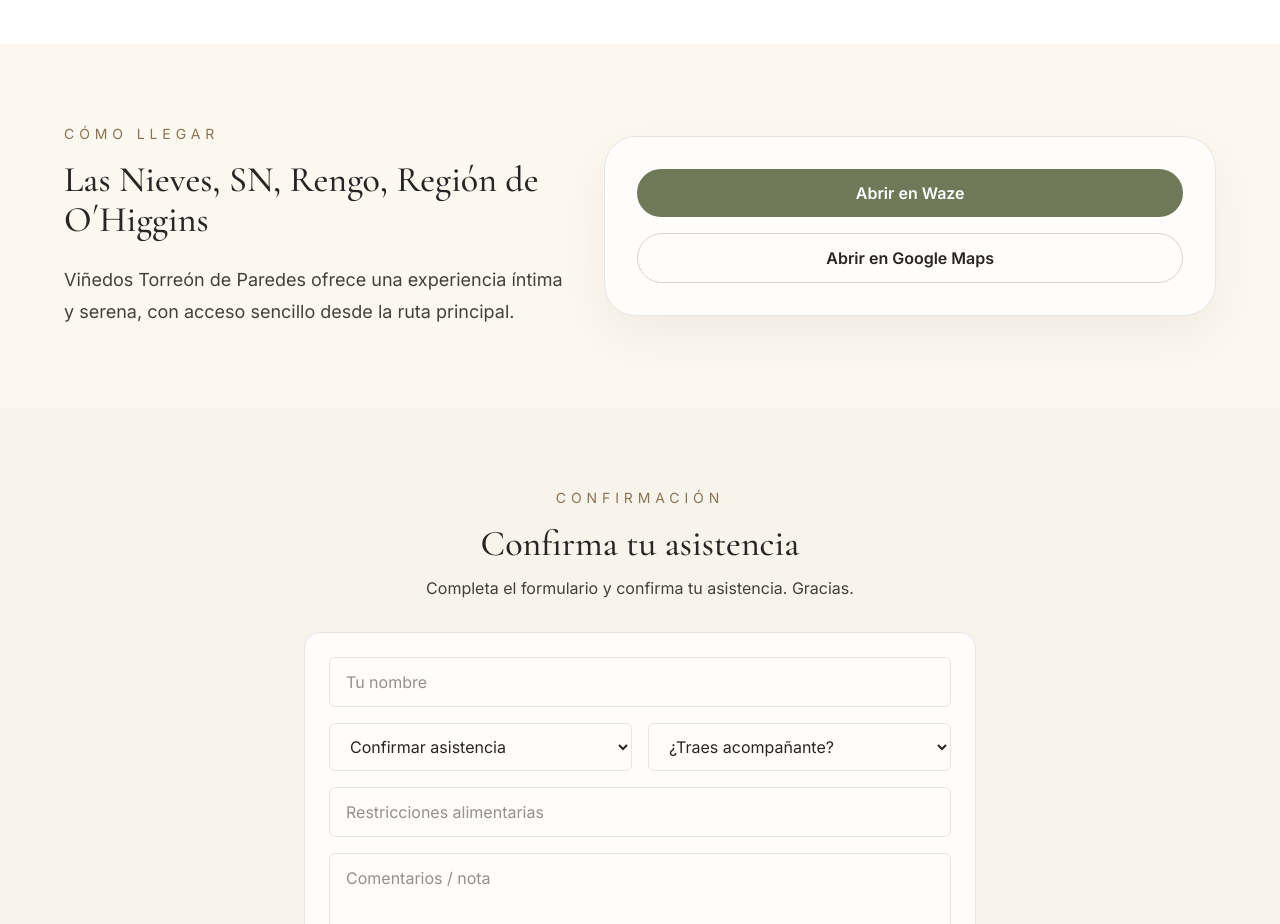
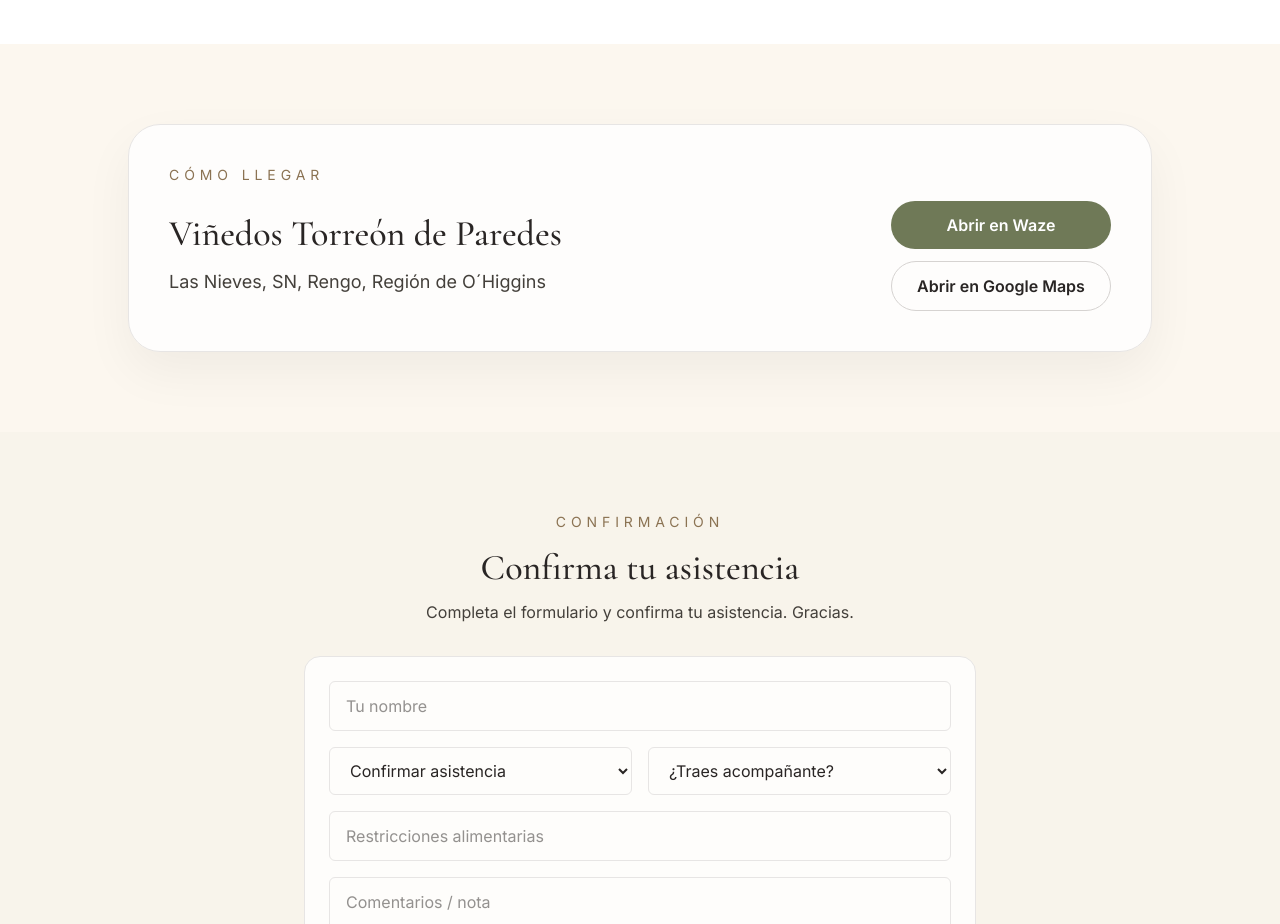
Before and after one commit to joseibietasepulveda/matri, a Next.js app: page / in a window 1280 px wide. Shown: the part 2100-3024 px from the top of the page. Built offline with nearby package versions, Linux system fonts and the light colour scheme.

Commit message:
matrimonio

```diff
--- a/src/app/page.tsx
+++ b/src/app/page.tsx
@@ -194,19 +194,21 @@
       </section>
 
       <section id="como-llegar" className="scroll-mt-12 bg-[#fcf7ef] px-4 py-20 sm:px-6 lg:px-8">
-        <div className="mx-auto grid max-w-6xl gap-10 lg:grid-cols-[0.9fr_1.1fr] lg:items-center">
+        <div className="mx-auto max-w-5xl rounded-[2rem] border border-stone-200 bg-white/80 p-8 shadow-[0_20px_50px_rgba(0,0,0,0.05)] sm:p-10">
+          <p className="text-sm uppercase tracking-[0.35em] text-[#8b7353]">Cómo llegar</p>
+          <div className="mt-4 flex flex-col gap-4 sm:flex-row sm:items-center sm:justify-between">
             <div>
-            <p className="text-sm uppercase tracking-[0.35em] text-[#8b7353]">Cómo llegar</p>
-            <h2 className="mt-4 font-serif text-3xl text-stone-800 sm:text-4xl">{weddingConfig.venueAddress}</h2>
-            <p className="mt-6 text-lg leading-8 text-stone-700">{weddingConfig.venueName} ofrece una experiencia íntima y serena, con acceso sencillo desde la ruta principal.</p>
+              <h2 className="font-serif text-3xl text-stone-800 sm:text-4xl">{weddingConfig.venueName}</h2>
+              <p className="mt-3 text-lg leading-8 text-stone-700">{weddingConfig.venueAddress}</p>
             </div>
-          <div className="flex flex-col gap-4 rounded-[2rem] border border-stone-200 bg-white/80 p-8 shadow-[0_20px_50px_rgba(0,0,0,0.05)]">
+            <div className="flex flex-col gap-3 sm:min-w-[220px]">
               <a href={weddingConfig.wazeUrl} target="_blank" rel="noreferrer" className="rounded-full bg-[#6f7957] px-5 py-3 text-center font-semibold text-white transition hover:opacity-90">
                 Abrir en Waze
               </a>
               <a href={weddingConfig.googleMapsUrl} target="_blank" rel="noreferrer" className="rounded-full border border-stone-300 px-5 py-3 text-center font-semibold text-stone-800 transition hover:bg-stone-50">
                 Abrir en Google Maps
               </a>
+            </div>
           </div>
         </div>
       </section>
```
Lines whose indentation alone changed are shown as unchanged.
